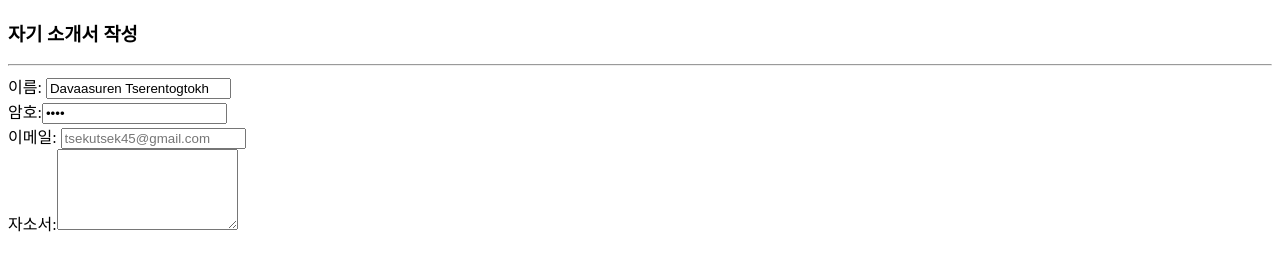
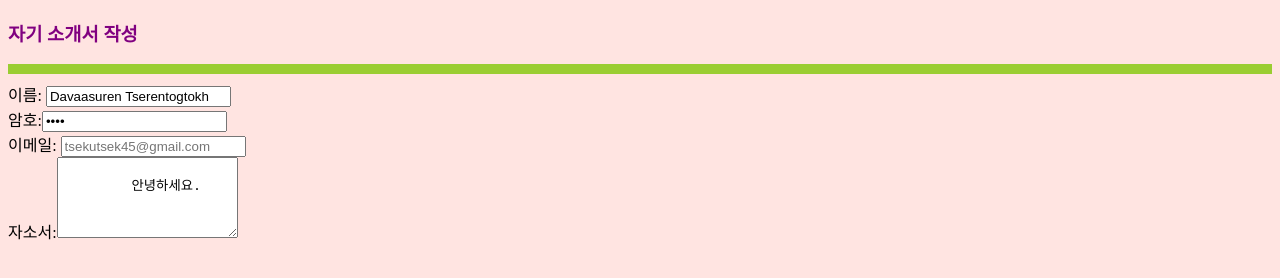
Before and after one commit to cecuboiz/webprogramming, a plain HTML site: page 0917/index.html in a window 1280 px wide. Drawn offline with Linux system fonts and the light colour scheme.

Commit message:
Update index.html

```diff
--- a/0917/index.html
+++ b/0917/index.html
@@ -4,16 +4,26 @@
     <meta charset="UTF-8">
     <meta name="viewport" content="width=device-width, initial-scale=1.0">
     <title>소개</title>
+    <style>
+        body { background-color: mistyrose;}
+        h3 {color: purple;}
+        hr { border: 5px solid yellowgreen;}
+        span { color: blue; font-size: 20px;}
+    </style>
 </head>
 <body>
+
     <h3>자기 소개서 작성</h3>
     <hr>
     <form>
+
         이름: <input type="text" value="Davaasuren Tserentogtokh"><br>
         암호:<input type="password" value="0917" maxlength="4"><br>
         이메일: <input type="email" placeholder="tsekutsek45@gmail.com" ><br>
+
         자소서:<textarea cols="20 " rows="5">
 
+         안녕하세요.
 
         </textarea>
 
```
